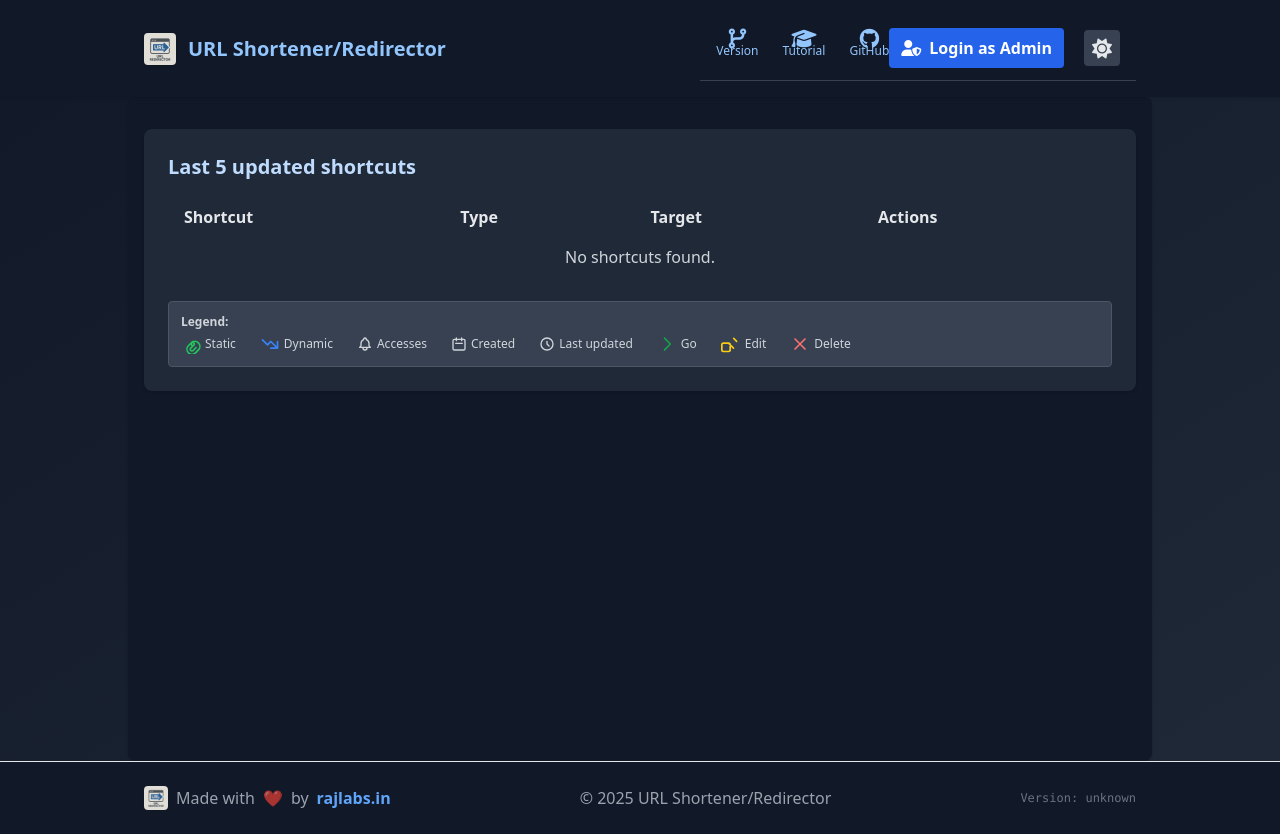
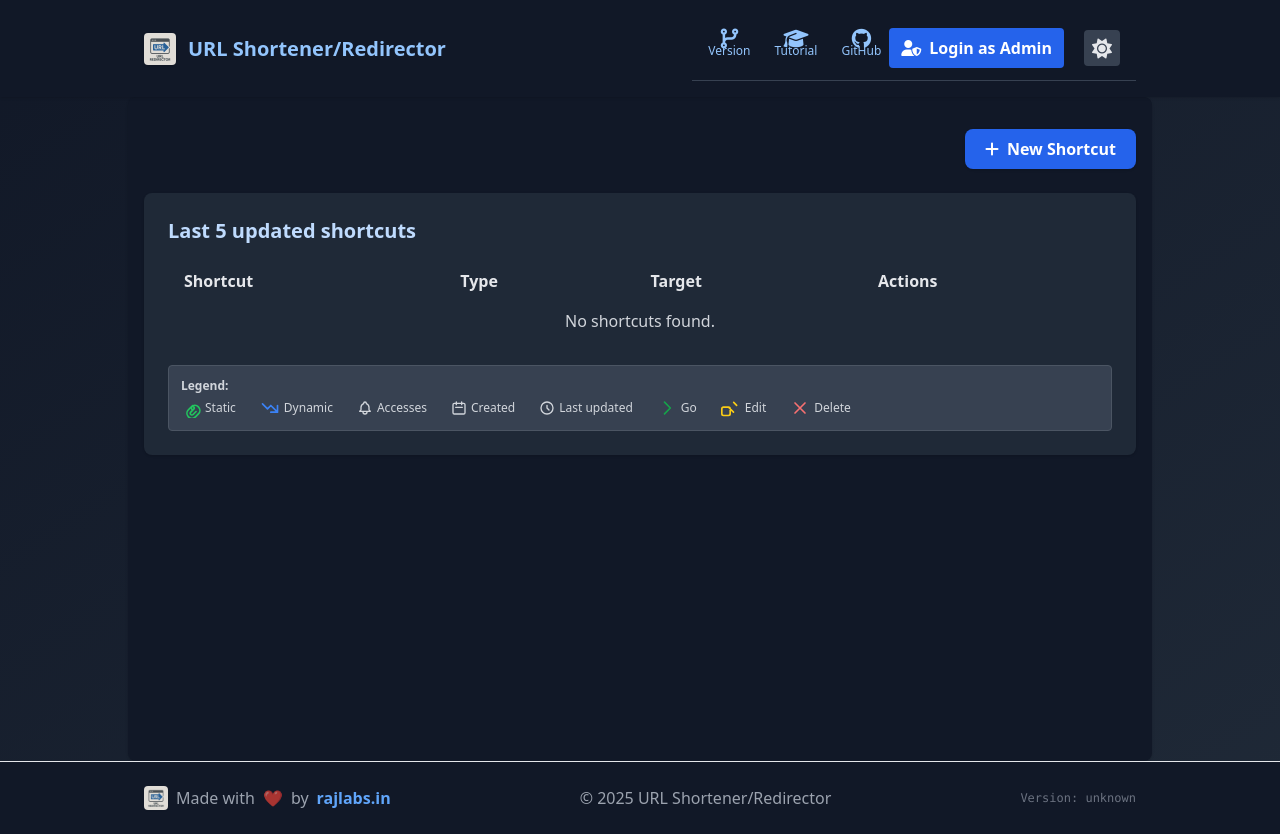
Before and after one commit to authoritydmc/r, a Flask app: page / in a window 1280 px wide. Run offline with Flask 3, Linux system fonts and the light colour scheme; data that the repository does not hold is empty; some libraries are stand-ins or nearby versions.

Commit message:
Refactor admin login link and update create shortcut form layout

```diff
--- a/app/templates/base.html
+++ b/app/templates/base.html
@@ -67,7 +67,7 @@
             <span class="text-green-700 dark:text-green-300 font-semibold flex items-center gap-2  ml-3"><i class="fa-solid fa-user-shield"></i> Admin</span>
             <a href="/logout" class="bg-red-600 text-white px-3 py-2 rounded hover:bg-red-700 font-semibold flex items-center gap-2"><i class="fa-solid fa-right-from-bracket"></i> Logout</a>
           {% else %}
-            <a href="/admin-login" class="bg-blue-600 text-white px-3 py-2 rounded hover:bg-blue-700 font-semibold flex items-center gap-2"><i class="fa-solid fa-user-shield"></i> Login as Admin</a>
+            <a href="/admin-login" class="bg-blue-600 text-white px-3 py-2 ml-2 rounded hover:bg-blue-700 font-semibold flex items-center gap-2"><i class="fa-solid fa-user-shield"></i> Login as Admin</a>
           {% endif %}
           <button id="toggle-dark" class="flex items-center justify-center h-9 w-9 transition-colors duration-300 bg-gray-200 dark:bg-gray-700 text-gray-700 dark:text-gray-200 rounded focus:outline-none ml-1" title="Toggle dark/light mode" style="margin-top:0;align-self:center;">
             <span id="toggle-icon" class="transition-transform duration-300 text-xl flex items-center justify-center">
--- a/app/templates/dashboard.html
+++ b/app/templates/dashboard.html
@@ -1,6 +1,11 @@
 {% extends "base.html" %}
   {% block title %}Dashboard - URL Shortener/Redirector{% endblock %}
   {% block content %}
+  <div class="flex justify-end mb-6">
+    <a href="/edit/new-shortcut" class="bg-blue-600 text-white px-5 py-2 rounded-lg shadow hover:bg-blue-700 font-semibold flex items-center gap-2 transition">
+      <i class="fa-solid fa-plus"></i> New Shortcut
+    </a>
+  </div>
   <div class="bg-white dark:bg-gray-800 rounded-lg shadow p-6">
     <h2 class="text-xl font-semibold mb-4 text-blue-700 dark:text-blue-200">Last 5 updated shortcuts</h2>
     <table class="min-w-full table-auto text-left">
--- a/index.html
+++ b/index.html
@@ -186,9 +186,6 @@ python app.py</code></pre>
       </div>
       <div class="text-center flex flex-col items-center">
         <span>&copy; 2025 URL Shortener/Redirector</span>
-        <a href="https://github.com/authoritydmc/redirector" class="text-blue-600 hover:underline flex items-center gap-1 mt-1" target="_blank">
-          <i class="fab fa-github"></i> GitHub
-        </a>
       </div>
       <div class="text-xs text-right font-mono text-gray-400">
         <!-- Version info can be added here if needed -->
```
Also changed, not shown: app/templates/create_shortcut.html (+5 -13 lines).
